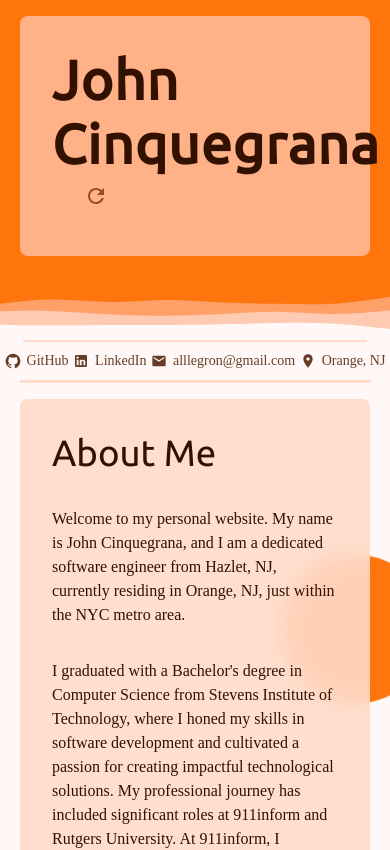
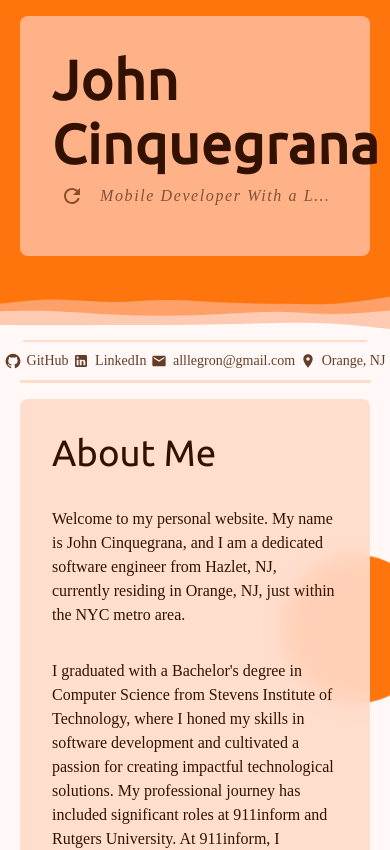
Before and after one commit to john-cinquegrana/ReactPersonalSite, a React (Vite) app: page / in a window 390 px wide. Shown: the top 850 px of the page. Built offline with nearby package versions, Linux system fonts and the light colour scheme.

Commit message:
Roulette now behaves responsively

```diff
--- a/src/components/text/Roulette.tsx
+++ b/src/components/text/Roulette.tsx
@@ -23,8 +23,14 @@ const RouletteText: React.FC<RouletteTextProps> = ({ text, sx }) => {
 		<Typography
 			variant='subtitle1'
 			marginLeft={4}
+			fontSize={{
+				xs: '1rem',
+				sm: '1rem',
+				md: '1.215rem',
+				lg: '1.5rem',
+				xl: '1.86rem',
+			}}
 			textAlign={'left'}
-			fontSize={30}
 			fontWeight={500}
 			letterSpacing='0.10rem'
 			sx={{
@@ -136,22 +142,34 @@ const Roulette: React.FC = () => {
 	const currentBreakpont = useBreakpoint();
 
 	let animationSize: number;
+	let iconButtonSize: 'small' | 'large' | 'medium';
+	let boxHeight: number;
 
 	switch (currentBreakpont) {
 		case Breakpoint.XS:
-			animationSize = 14;
+			animationSize = 28;
+			boxHeight = 28;
+			iconButtonSize = 'medium';
 			break;
 		case Breakpoint.SM:
-			animationSize = 20;
+			animationSize = 28;
+			boxHeight = 28;
+			iconButtonSize = 'medium';
 			break;
 		case Breakpoint.MD:
 			animationSize = 34;
+			boxHeight = 34;
+			iconButtonSize = 'medium';
 			break;
 		case Breakpoint.LG:
 			animationSize = 42;
+			boxHeight = 42;
+			iconButtonSize = 'large';
 			break;
 		case Breakpoint.XL:
 			animationSize = 52;
+			boxHeight = 52;
+			iconButtonSize = 'large';
 			break;
 	}
 
@@ -247,7 +265,8 @@ const Roulette: React.FC = () => {
 				display: 'flex',
 				flexDirection: 'row',
 				flexWrap: 'nowrap',
-				justifyContent: 'center',
+				justifyContent: 'flex-start',
+				width: '100%',
 				alignItems: 'center',
 			}}
 		>
@@ -255,7 +274,9 @@ const Roulette: React.FC = () => {
 				onClick={handleClick}
 				color='primary'
 				disabled={isAnimating}
+				size={iconButtonSize}
 				sx={{
+					fontSize: 'small',
 					paddingRight: '16px',
 				}}
 			>
@@ -264,19 +285,13 @@ const Roulette: React.FC = () => {
 			<Box
 				sx={{
 					width: {
-						xs: '190px',
-						sm: '245px',
-						md: '390px',
+						xs: '324px',
+						sm: '324px',
+						md: '380px',
 						lg: '460px',
 						xl: '550px',
 					},
-					height: {
-						xs: '14px',
-						sm: '20px',
-						md: '34px',
-						lg: '42px',
-						xl: '52px',
-					},
+					height: `${boxHeight}px`,
 					position: 'relative',
 					overflow: 'hidden',
 				}}
```
